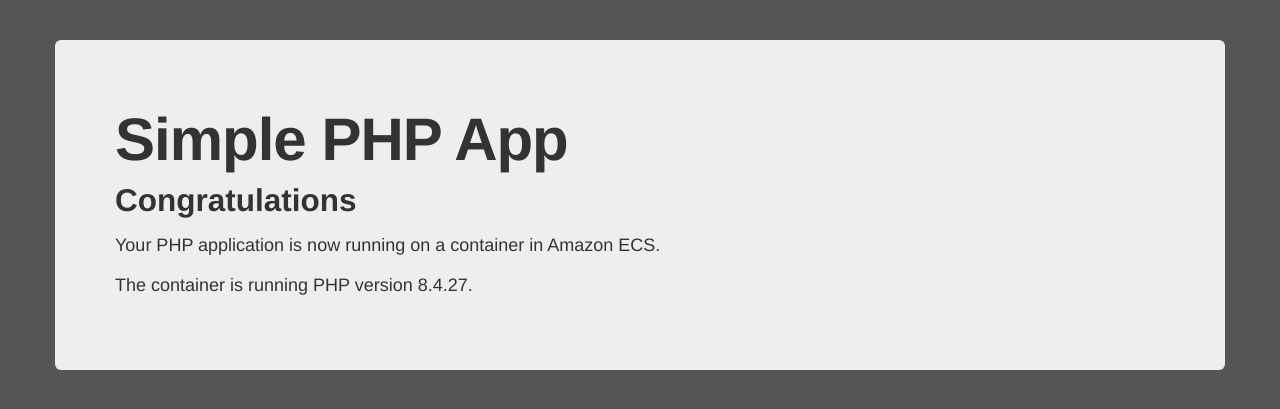
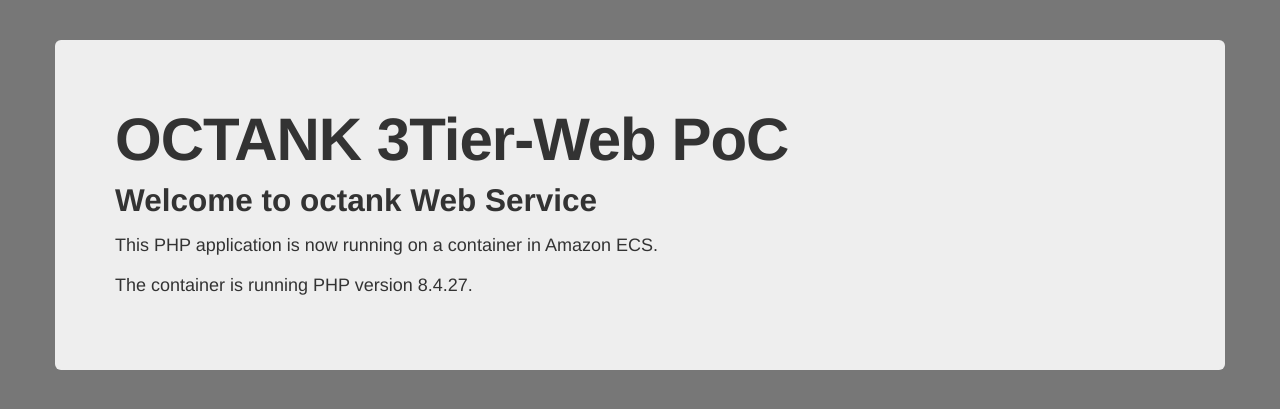
Before and after one commit to earthsea/octankWeb, a PHP site: page / in a window 1280 px wide. Shown: the top 409 px of the page. Run offline with PHP 8.4, Linux system fonts and the light colour scheme.

Commit message:
1st Page Modified

```diff
--- a/src/index.php
+++ b/src/index.php
@@ -4,10 +4,10 @@
     <head>
         <meta charset="utf-8">
         <meta http-equiv="X-UA-Compatible" content="IE=edge,chrome=1">
-        <title>Simple PHP App</title>
+        <title>Welcome to Octank</title>
         <meta name="viewport" content="width=device-width, initial-scale=1.0">
         <link href="assets/css/bootstrap.min.css" rel="stylesheet">
-        <style>body {margin-top: 40px; background-color: #555;}</style>
+        <style>body {margin-top: 40px; background-color: #777;}</style>
         <link href="assets/css/bootstrap-responsive.min.css" rel="stylesheet">
         <!--[if lt IE 9]><script src="http://html5shim.googlecode.com/svn/trunk/html5.js"></script><![endif]-->
     </head>
@@ -15,9 +15,9 @@
     <body>
         <div class="container">
             <div class="hero-unit">
-                <h1>Simple PHP App</h1>
-                <h2>Congratulations</h2>
-                <p>Your PHP application is now running on a container in Amazon ECS.</p>
+                <h1>OCTANK 3Tier-Web PoC</h1>
+                <h2>Welcome to octank Web Service</h2>
+                <p>This PHP application is now running on a container in Amazon ECS.</p>
                 <p>The container is running PHP version <?php echo phpversion(); ?>.</p>
                 <?php
                         $myfile = fopen("/var/www/my-vol/date", "r") or die("");
```
